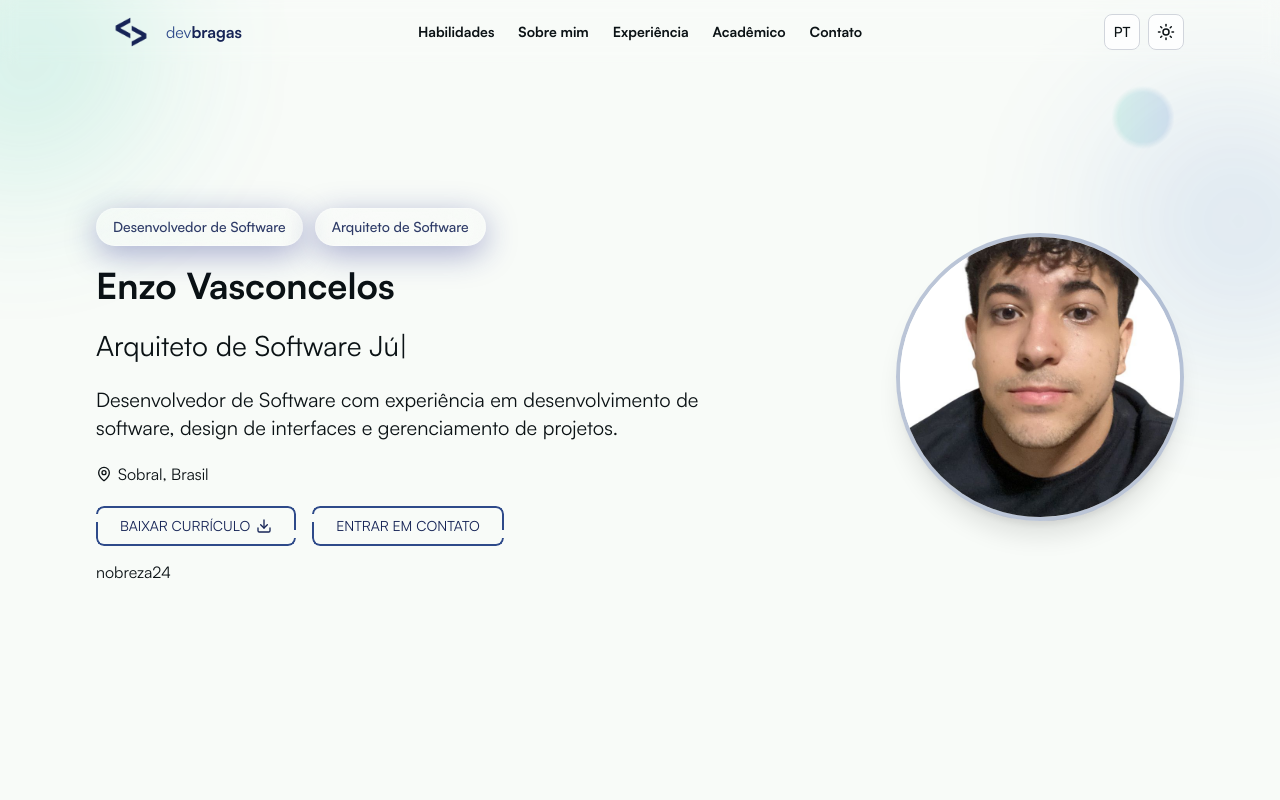
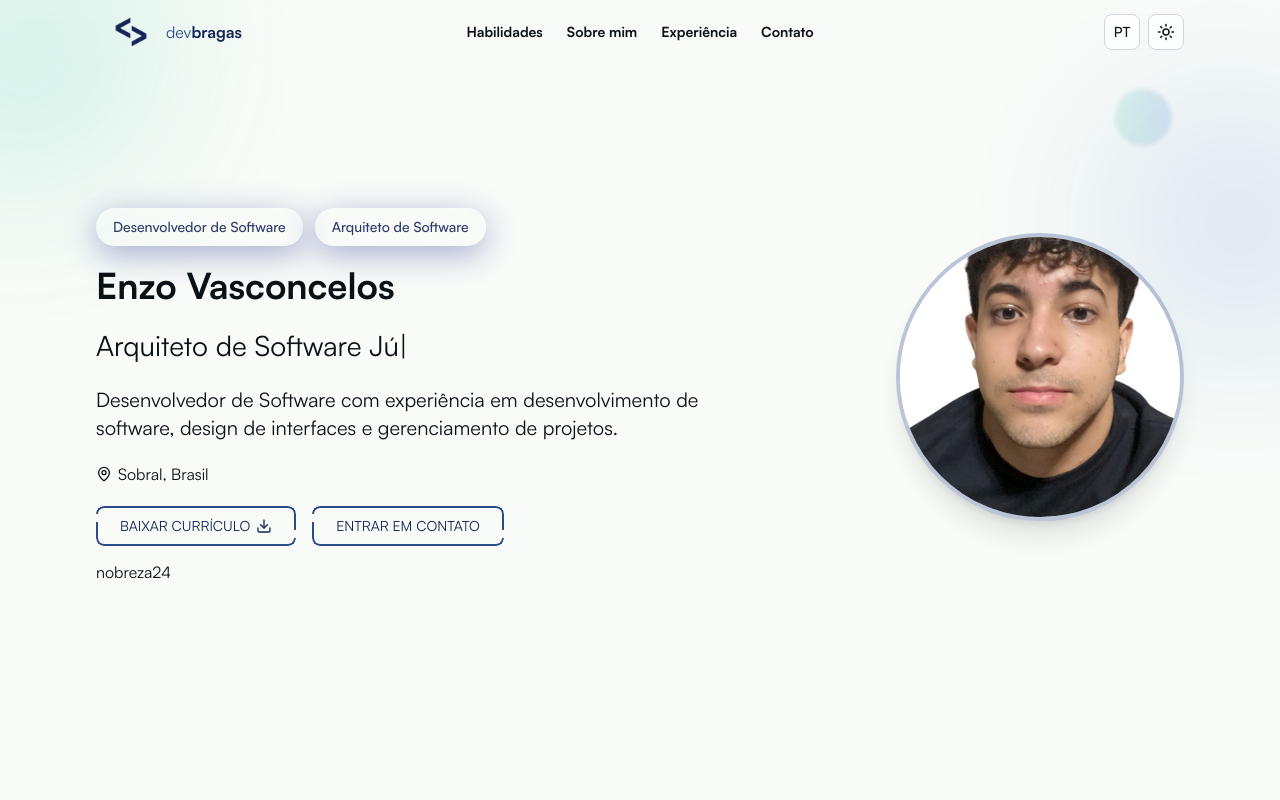
Before and after one commit to devbragas/portfolio-live, a Next.js app: page / in a window 1280 px wide. Shown: the top 800 px of the page. Built offline with nearby package versions, Linux system fonts and the light colour scheme.

Commit message:
fix: remove experience section

```diff
--- a/src/components/ui/footer.tsx
+++ b/src/components/ui/footer.tsx
@@ -45,12 +45,7 @@ export function Footer() {
               >
                 Sobre mim
               </button>
-              <button
-                onClick={() => handleScroll("experience")}
-                className="nav-btn"
-              >
-                Experiência
-              </button>
+
               <button
                 onClick={() => handleScroll("education")}
                 className="nav-btn"
--- a/src/components/ui/header.tsx
+++ b/src/components/ui/header.tsx
@@ -36,9 +36,7 @@ export function Header() {
           <Link className={navLink} href="#experience">
             Experiência
           </Link>
-          <Link className={navLink} href="#education">
-            Acadêmico
-          </Link>
+
           <Link className={navLink} href="#contact">
             Contato
           </Link>
```
